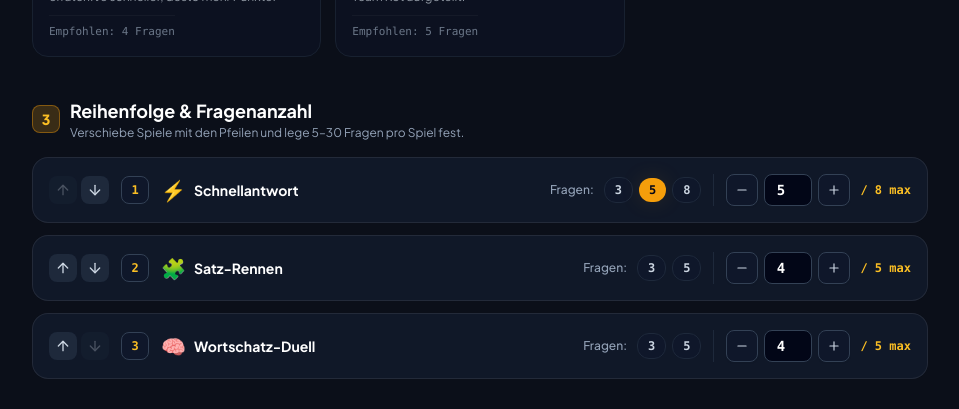
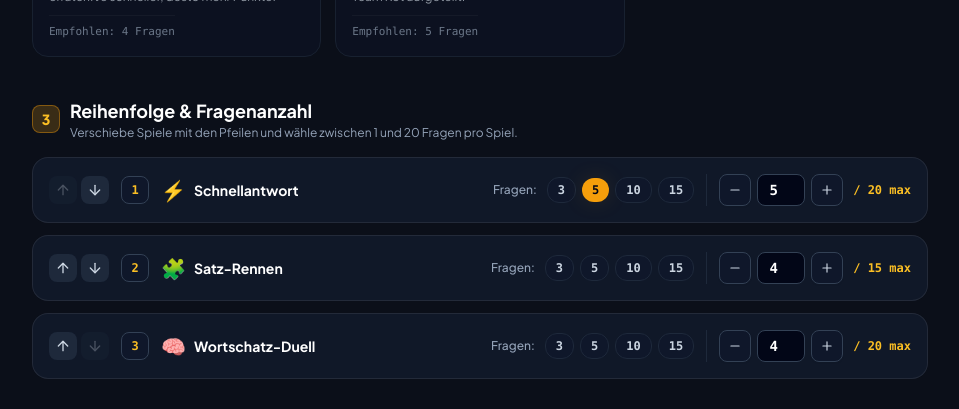
Before and after one commit to mohammmeeed/farh-spracharena, a React (Vite) app in the folder client/: page /teacher/new-game in a window 1280 px wide. Shown: the part 780-1189 px from the top of the page, without its empty margins (160-1119 px from the left). Built offline with nearby package versions, Linux system fonts and the light colour scheme; no server answers.

Commit message:
feat(configurator): update question presets to [3, 5, 10, 15] with max 20 and stepper controls

```diff
--- a/client/src/pages/teacher/NewGameConfigurator.tsx
+++ b/client/src/pages/teacher/NewGameConfigurator.tsx
@@ -23,6 +23,7 @@ import {
   GAME_LEVELS,
   MIN_QUESTION_COUNT,
   MAX_QUESTION_COUNT,
+  QUESTION_COUNT_PRESETS,
   AVAILABLE_QUESTIONS_MAP,
 } from '../../utils/constants';
 import { socketService } from '../../socket/socket.service';
@@ -120,7 +121,10 @@ export const NewGameConfigurator: React.FC = () => {
     setSelectedLevel(lvl);
     setSelectedGames((prev) =>
       prev.map((g) => {
-        const maxAvail = AVAILABLE_QUESTIONS_MAP[lvl]?.[g.gameType] || 5;
+        const maxAvail = Math.min(
+          MAX_QUESTION_COUNT,
+          AVAILABLE_QUESTIONS_MAP[lvl]?.[g.gameType] || MAX_QUESTION_COUNT
+        );
         return {
           ...g,
           questionCount: Math.min(g.questionCount, maxAvail),
@@ -165,7 +169,10 @@ export const NewGameConfigurator: React.FC = () => {
       setSelectedGames(selectedGames.filter((g) => g.gameType !== gameType));
     } else {
       const gameDef = GAME_DEFINITIONS.find((g) => g.type === gameType);
-      const maxAvail = AVAILABLE_QUESTIONS_MAP[selectedLevel]?.[gameType] || 5;
+      const maxAvail = Math.min(
+        MAX_QUESTION_COUNT,
+        AVAILABLE_QUESTIONS_MAP[selectedLevel]?.[gameType] || MAX_QUESTION_COUNT
+      );
       const defaultCount = gameDef ? Math.min(gameDef.defaultQuestionCount, maxAvail) : Math.min(5, maxAvail);
       setSelectedGames([...selectedGames, { gameType, questionCount: defaultCount }]);
     }
@@ -194,7 +201,10 @@ export const NewGameConfigurator: React.FC = () => {
   // Update question count for a specific game
   const handleQuestionCountChange = (gameType: GameType, count: number) => {
     setErrorMessage(null);
-    const maxAvail = AVAILABLE_QUESTIONS_MAP[selectedLevel]?.[gameType] || MAX_QUESTION_COUNT;
+    const maxAvail = Math.min(
+      MAX_QUESTION_COUNT,
+      AVAILABLE_QUESTIONS_MAP[selectedLevel]?.[gameType] || MAX_QUESTION_COUNT
+    );
     const clampedCount = Math.max(MIN_QUESTION_COUNT, Math.min(maxAvail, count));
     setSelectedGames(
       selectedGames.map((g) =>
@@ -380,7 +390,7 @@ export const NewGameConfigurator: React.FC = () => {
             <div>
               <h2 className="text-lg font-bold text-white">Reihenfolge & Fragenanzahl</h2>
               <p className="text-xs text-slate-400">
-                Verschiebe Spiele mit den Pfeilen und lege 5–30 Fragen pro Spiel fest.
+                Verschiebe Spiele mit den Pfeilen und wähle zwischen 1 und 20 Fragen pro Spiel.
               </p>
             </div>
           </div>
@@ -431,11 +441,11 @@ export const NewGameConfigurator: React.FC = () => {
                   {/* Right: Question Count Slider & Stepper Buttons */}
                   <div className="flex items-center gap-3 flex-wrap">
                     {(() => {
-                      const maxAvail = AVAILABLE_QUESTIONS_MAP[selectedLevel]?.[item.gameType] || 5;
-                      const rawPresets = [3, 5, 10, 15];
-                      const presets = Array.from(
-                        new Set([...rawPresets.filter((c) => c <= maxAvail), maxAvail])
-                      ).sort((a, b) => a - b);
+                      const maxAvail = Math.min(
+                        MAX_QUESTION_COUNT,
+                        AVAILABLE_QUESTIONS_MAP[selectedLevel]?.[item.gameType] || MAX_QUESTION_COUNT
+                      );
+                      const presets = QUESTION_COUNT_PRESETS.filter((c) => c <= maxAvail);
 
                       return (
                         <>
--- a/client/src/utils/constants.ts
+++ b/client/src/utils/constants.ts
@@ -102,13 +102,13 @@ export const GAME_TYPES: GameTypeInfo[] = [
   },
 ];
 
-export const QUESTION_COUNT_PRESETS = [3, 5, 8, 10];
+export const QUESTION_COUNT_PRESETS = [3, 5, 10, 15];
 export const MIN_QUESTION_COUNT = 1;
-export const MAX_QUESTION_COUNT = 30;
+export const MAX_QUESTION_COUNT = 20;
 
 export const AVAILABLE_QUESTIONS_MAP: Record<GameLevel, Record<GameType, number>> = {
-  A1: { SCHNELLANTWORT: 10, SATZ_RENNEN: 6, WORTSCHATZ_DUELL: 6, WAS_BIN_ICH: 4, TEAM_BATTLE: 5 },
-  A2: { SCHNELLANTWORT: 8, SATZ_RENNEN: 5, WORTSCHATZ_DUELL: 5, WAS_BIN_ICH: 4, TEAM_BATTLE: 5 },
-  B1: { SCHNELLANTWORT: 8, SATZ_RENNEN: 5, WORTSCHATZ_DUELL: 5, WAS_BIN_ICH: 4, TEAM_BATTLE: 5 },
-  B2: { SCHNELLANTWORT: 8, SATZ_RENNEN: 5, WORTSCHATZ_DUELL: 5, WAS_BIN_ICH: 4, TEAM_BATTLE: 5 },
+  A1: { SCHNELLANTWORT: 20, SATZ_RENNEN: 15, WORTSCHATZ_DUELL: 20, WAS_BIN_ICH: 15, TEAM_BATTLE: 15 },
+  A2: { SCHNELLANTWORT: 20, SATZ_RENNEN: 15, WORTSCHATZ_DUELL: 20, WAS_BIN_ICH: 15, TEAM_BATTLE: 15 },
+  B1: { SCHNELLANTWORT: 20, SATZ_RENNEN: 15, WORTSCHATZ_DUELL: 20, WAS_BIN_ICH: 15, TEAM_BATTLE: 15 },
+  B2: { SCHNELLANTWORT: 20, SATZ_RENNEN: 15, WORTSCHATZ_DUELL: 20, WAS_BIN_ICH: 15, TEAM_BATTLE: 15 },
 };
```
